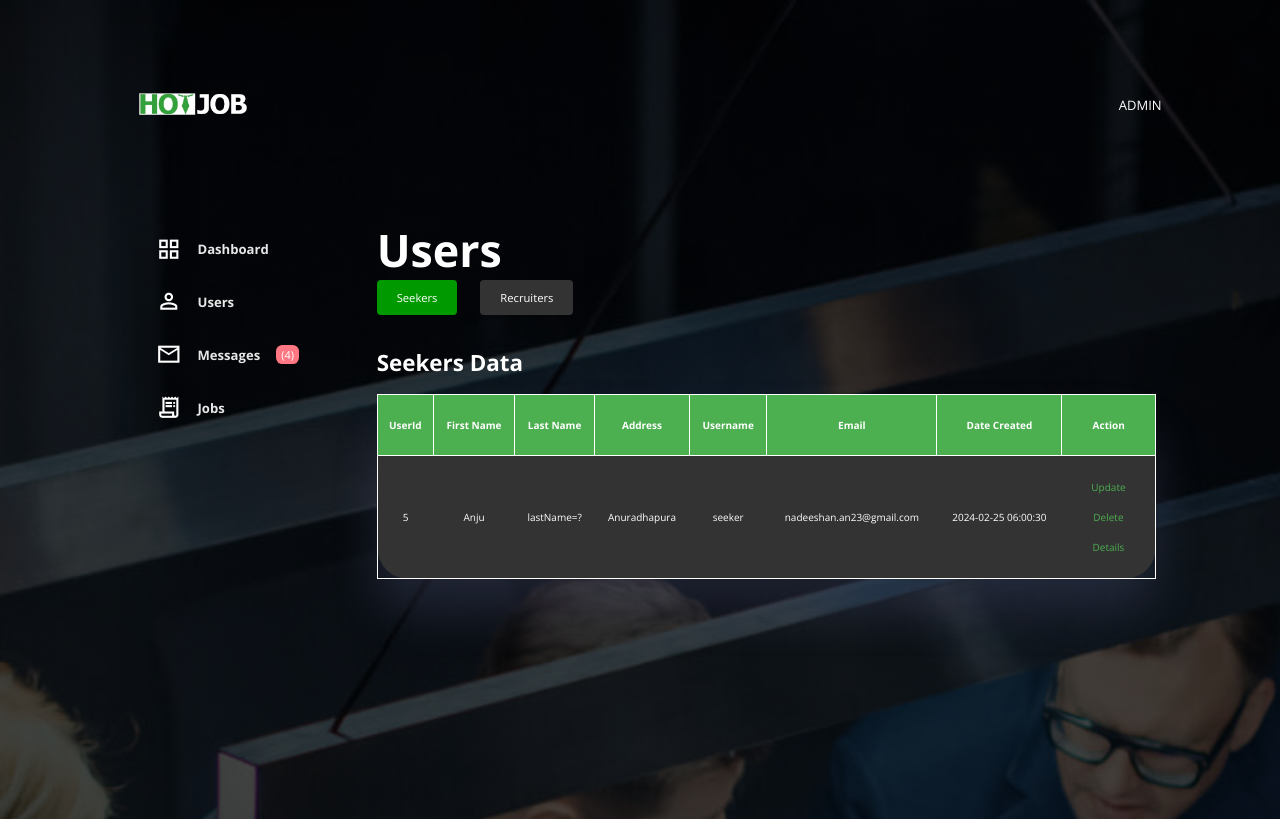
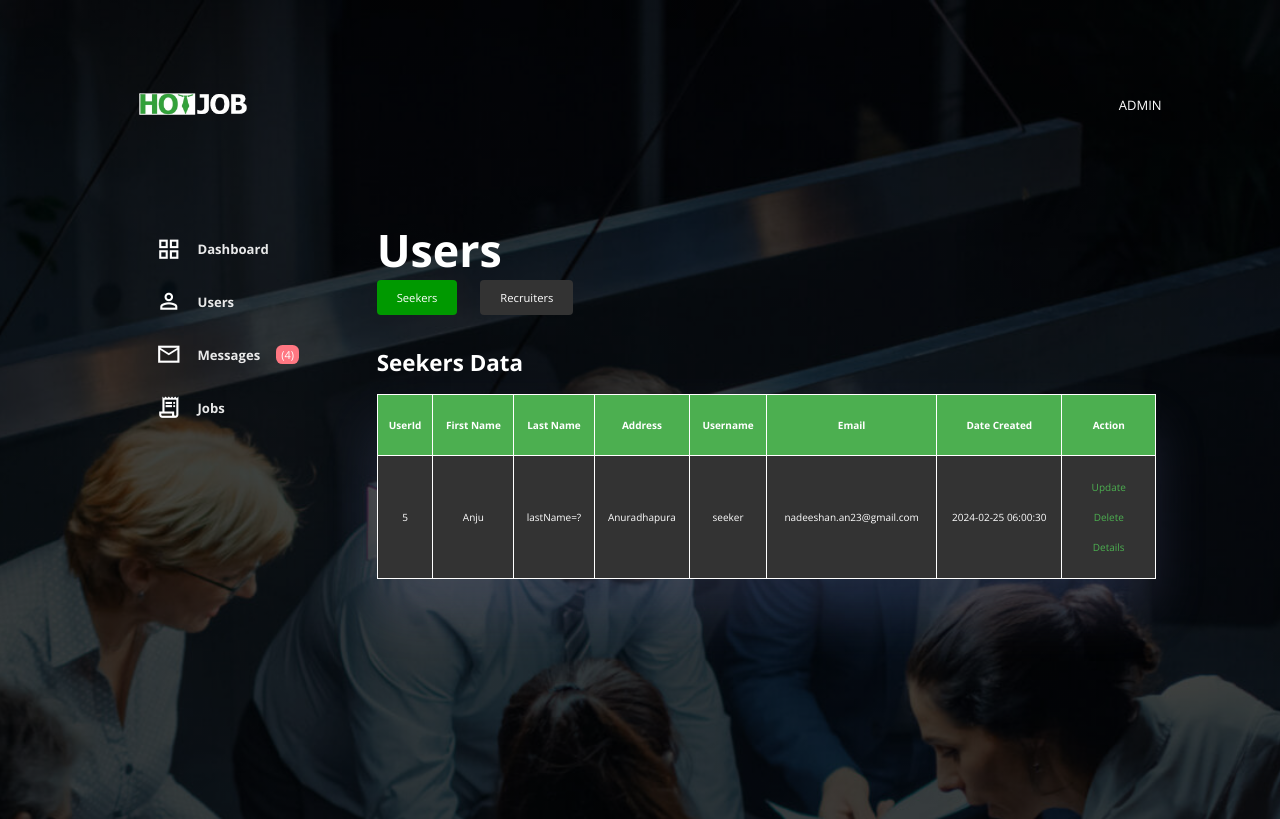
Before and after one commit to anjananadee23/web_develp, a PHP site: page /admin/admin_users.php in a window 1280 px wide. Shown: the top 819 px of the page. Run offline with PHP 8.4, Linux system fonts and the light colour scheme; the visitor is signed in with stand-in values (Sample User, id 1); data comes from the database, SQL or seed files in the repository.

Commit message:
Final one

```diff
--- a/admin/admin_users.php
+++ b/admin/admin_users.php
@@ -3,6 +3,7 @@
 <head>
     <title>Users</title>
     <link rel="stylesheet" href="./../css/admin_users.css">
+    <link rel="stylesheet" href="./../css/admin.css">
     <link rel="icon" href="./../images/logo1.png">
 </head>
 <body>
@@ -149,7 +150,8 @@ if ($tab == 'seekers') {
             </tbody>
         </table>
     </div>
+            </div>
 </main>
 </body>
-<?php include("./../footer.php"); ?>
+<?php include("admin_footer.php"); ?>
 </html>
--- a/css/admin.css
+++ b/css/admin.css
@@ -346,8 +346,7 @@ main .recent_jobs h2{
 main .recent_jobs table{
  font-size: 10px;
  width: 100%;
- border-radius: var(--card-border-radius);
- border: 1px solid var(--clr-white);
+ border: 1px solid white;
  padding: var(--card-padding);
  text-align: center;
  box-shadow: var(--box-shadow);
@@ -363,18 +362,14 @@ main .recent_jobs table:hover{
 
 main table tbody td{
   height: 3.8rem;
-  border: 1px solid var(--clr-white);
+  border: 1px solid white;
   color:white
 }
 
 main table thead th{
   height: 3.8rem;
-  border: 1px solid var(--clr-white);
+  border: 1px solid white;
   color:white
-}
-
-main table tbody tr:last-child td{
-  border: none;
 }
 
 main .recent_jobs a{
```
